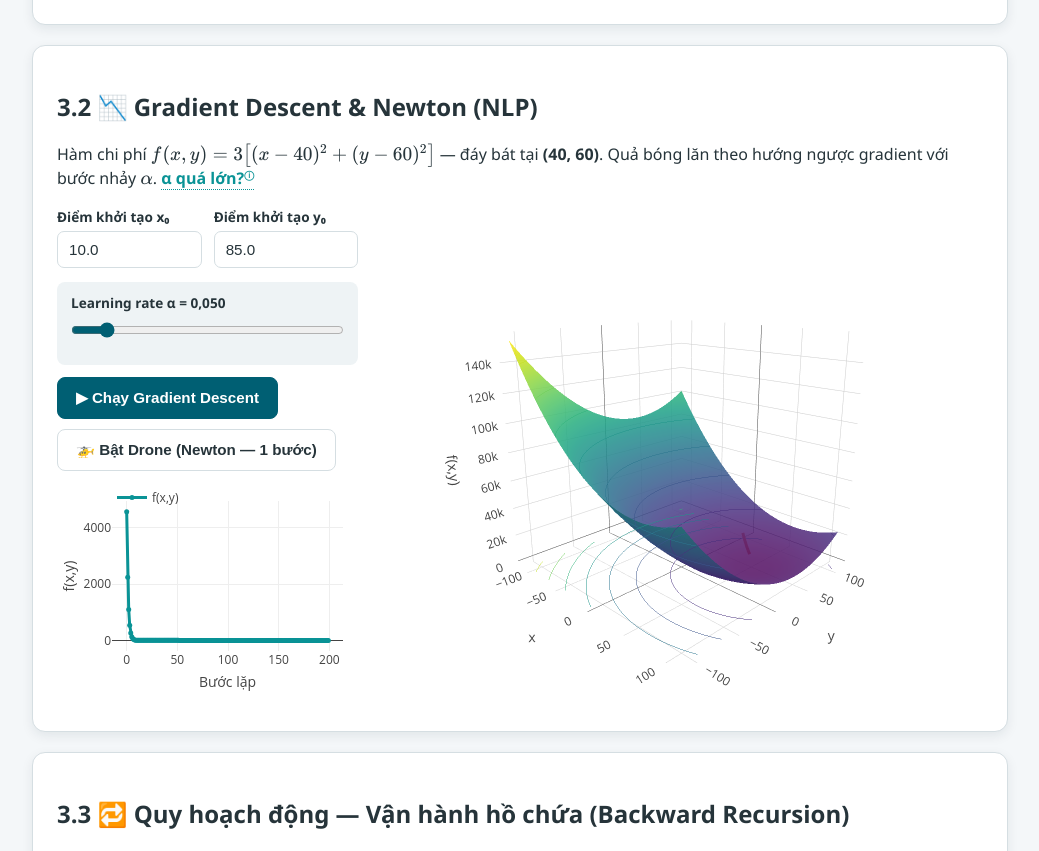
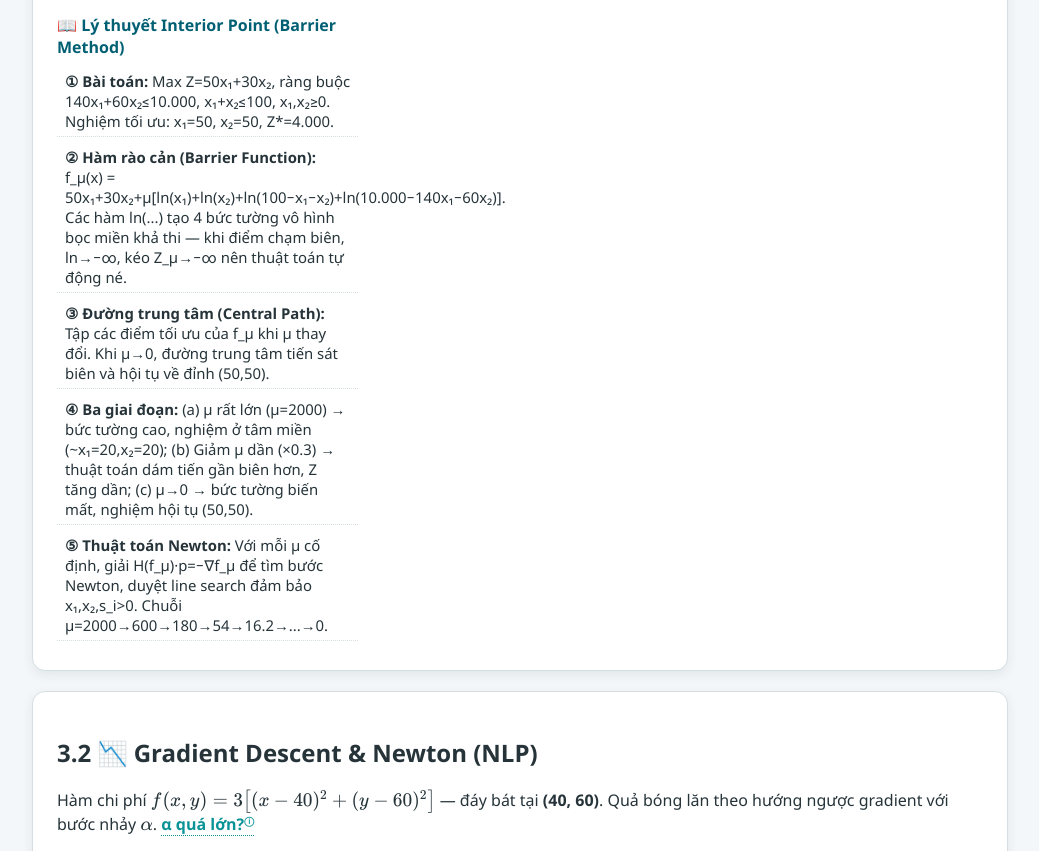
Before and after one commit to robindang0573/wateropt-edu, a Flask app: page /optimization in a window 1280 px wide. Shown: the part 1211-2062 px from the top of the page, without its empty margins (240-1279 px from the left). Run offline with Flask 3, Linux system fonts and the light colour scheme; some libraries are stand-ins or nearby versions.

Commit message:
Add visible IPM theory section to optimization.html

```diff
--- a/templates/optimization.html
+++ b/templates/optimization.html
@@ -60,6 +60,14 @@
             <div id="ipmStatus" class="sim-readout hidden">…</div>
             <div id="ipmSteps" class="steps hidden"></div>
             <div id="ipmConvChart" class="plot small" style="height:220px;"></div>
+            <div id="ipmTheory" class="steps" style="margin-top:14px">
+                <h4 style="color:var(--primary);margin:0 0 8px">📖 Lý thuyết Interior Point (Barrier Method)</h4>
+                <p><b>① Bài toán:</b> Max Z=50x₁+30x₂, ràng buộc 140x₁+60x₂≤10.000, x₁+x₂≤100, x₁,x₂≥0. Nghiệm tối ưu: x₁=50, x₂=50, Z*=4.000.</p>
+                <p><b>② Hàm rào cản (Barrier Function):</b> f_μ(x) = 50x₁+30x₂+μ[ln(x₁)+ln(x₂)+ln(100−x₁−x₂)+ln(10.000−140x₁−60x₂)]. Các hàm ln(...) tạo 4 bức tường vô hình bọc miền khả thi — khi điểm chạm biên, ln→−∞, kéo Z_μ→−∞ nên thuật toán tự động né.</p>
+                <p><b>③ Đường trung tâm (Central Path):</b> Tập các điểm tối ưu của f_μ khi μ thay đổi. Khi μ→0, đường trung tâm tiến sát biên và hội tụ về đỉnh (50,50).</p>
+                <p><b>④ Ba giai đoạn:</b> (a) μ rất lớn (μ=2000) → bức tường cao, nghiệm ở tâm miền (~x₁=20,x₂=20); (b) Giảm μ dần (×0.3) → thuật toán dám tiến gần biên hơn, Z tăng dần; (c) μ→0 → bức tường biến mất, nghiệm hội tụ (50,50).</p>
+                <p><b>⑤ Thuật toán Newton:</b> Với mỗi μ cố định, giải H(f_μ)·p=−∇f_μ để tìm bước Newton, duyệt line search đảm bảo x₁,x₂,s_i>0. Chuỗi μ=2000→600→180→54→16.2→...→0.</p>
+            </div>
         </div>
 
         <div>
```
